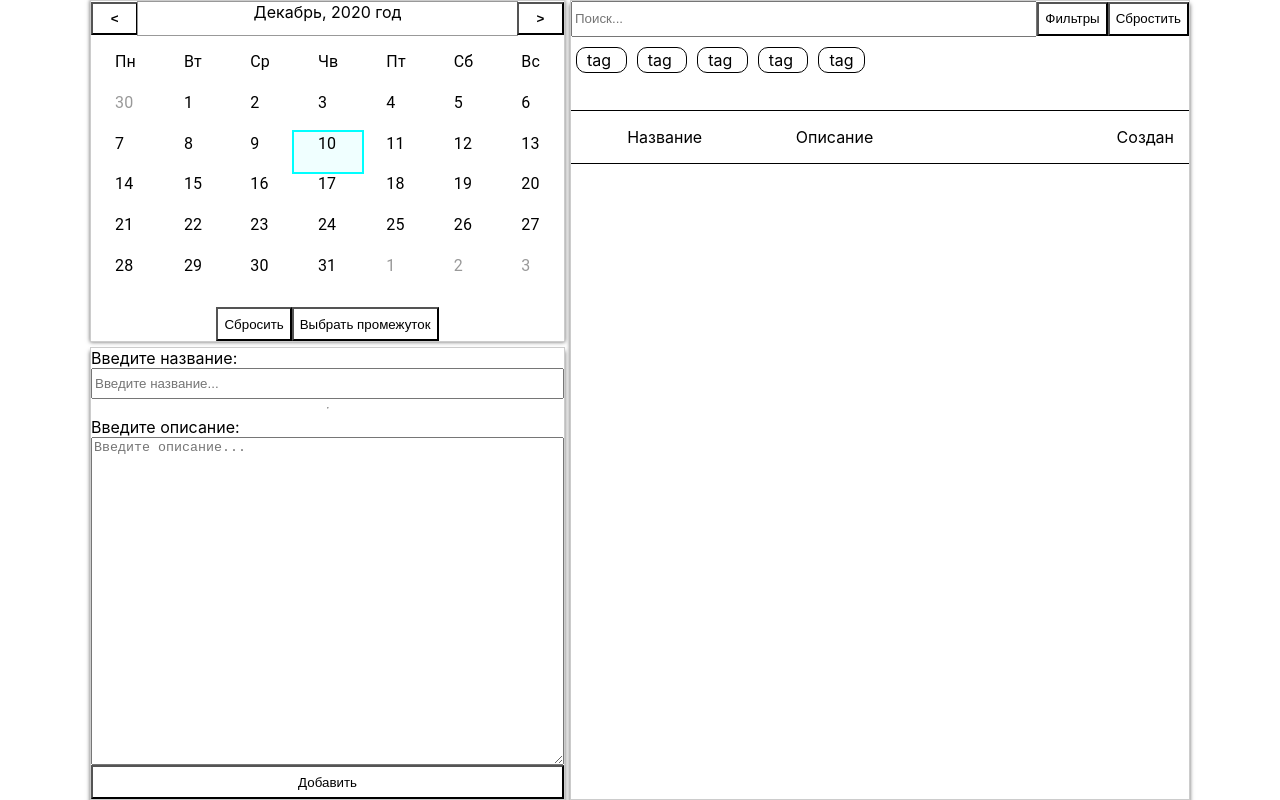
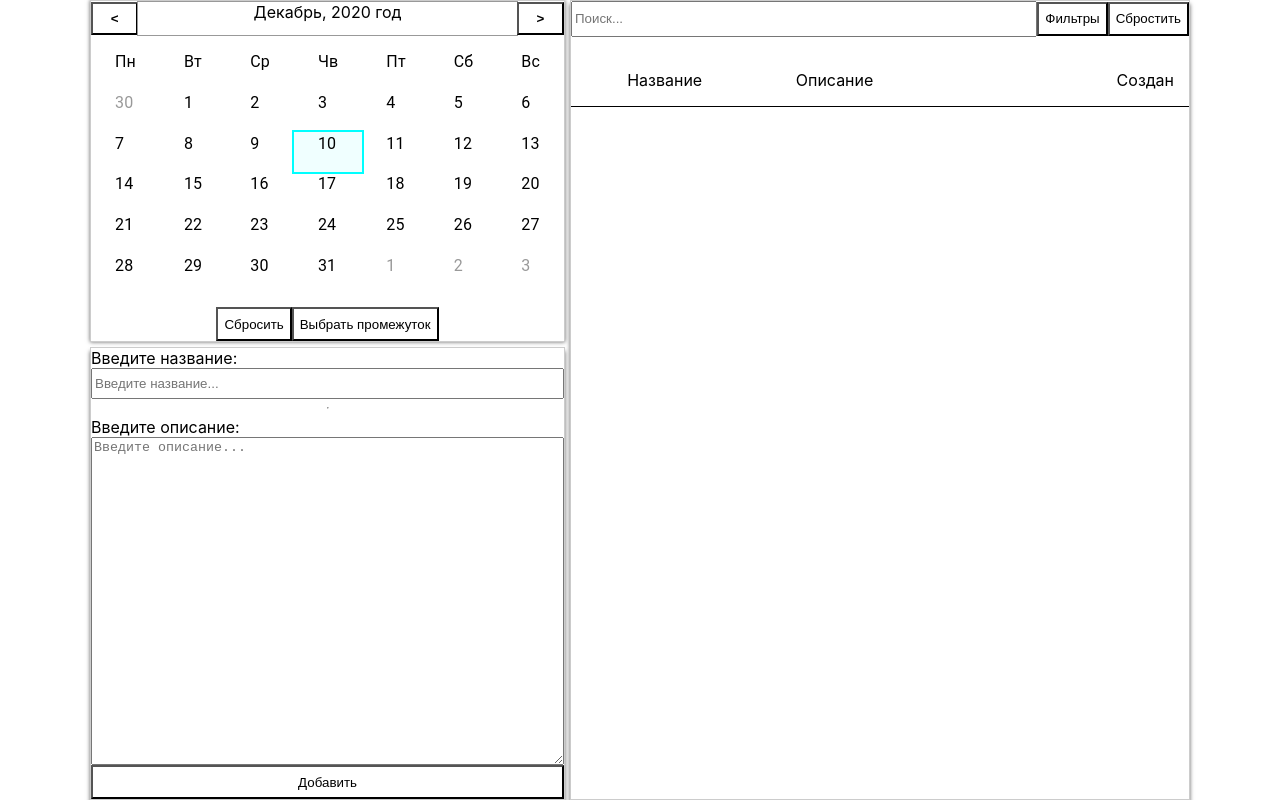
Before and after one commit to PotashinAndrey/To-Do-Calendar, a React (Create React App) app: page / in a window 1280 px wide. Built offline with nearby package versions, Linux system fonts and the light colour scheme.

Commit message:
Убраны теги

```diff
--- a/src/modules/Contexts/FilterNotesContext.jsx
+++ b/src/modules/Contexts/FilterNotesContext.jsx
@@ -11,6 +11,7 @@ const filterNotesReducer = (state, action = initialFilterNotesState) => {
   if (action.notes) {
     const data = { filterNotes: action.notes };
 
+    // console.log(data);
     return data;
   }
 
--- a/src/modules/toDoList/ToDoList.css
+++ b/src/modules/toDoList/ToDoList.css
@@ -2,5 +2,5 @@
   border: 1px solid #ccc;
   box-shadow: 0 4px 4px 0 #666;
   display: grid;
-  grid-template-rows: 1fr 1fr 14fr;
+  grid-template-rows: 1fr 14fr;
 }
--- a/src/modules/toDoList/ToDoList.jsx
+++ b/src/modules/toDoList/ToDoList.jsx
@@ -1,7 +1,7 @@
 import React, { useEffect } from 'react';
 import './ToDoList.css';
 import Search from './toDoComponents/Search.jsx'
-import Tags from './toDoComponents/Tags.jsx'
+// import Tags from './toDoComponents/Tags.jsx'
 import NoteList from './NoteList/NoteList.jsx';
 import ListHeader from './toDoComponents/Listheader.jsx';
 import useNotesContext from '../Contexts/NotesContext.jsx';
@@ -26,7 +26,7 @@ export default function ToDoList() {
   return (
     <div className={gridClasses.join(' ')}>
       <Search />
-      <Tags />
+      {/* <Tags /> */}
       <NoteList
         list={filterNotesState.filterNotes}
         onClick={note => currentNoteDispatch({ currentNote: note })}
--- a/src/modules/toDoList/toDoComponents/Tag.jsx
+++ b/src/modules/toDoList/toDoComponents/Tag.jsx
@@ -1,9 +1,17 @@
-import React from 'react'
+import React, { useState } from 'react'
+import useFiltersContext from '../../Contexts/FiltersContext.jsx';
 import './Tag.css';
 
-export default function Tag() {
+export default function Tag({ name, filter, color }) {
+  const { filtersState, filtersDispatch } = useFiltersContext();
+
+  const [filters, setFilters] = useState(filter);
 
   return (
-    <span className="tag"> tag </span>
+    <span
+      className="tag"
+      onClick={() => filtersDispatch({filters: filters})}
+      style={{ background: color }}
+    >{name}</span>
   )
 }
--- a/src/modules/toDoList/toDoComponents/Tags.jsx
+++ b/src/modules/toDoList/toDoComponents/Tags.jsx
@@ -6,11 +6,45 @@ export default function Tags() {
 
   return (
     <div className="tags">
-      <Tag />
-      <Tag />
-      <Tag />
-      <Tag />
-      <Tag />
+      <Tag
+        name={"заметки"}
+        filter={{
+          cost: undefined,
+          date: undefined,
+          priority: undefined,
+          state: undefined,
+          creationTime: undefined
+        }}
+        color={'#e00'}
+      />
+      <Tag
+        name={"Покупи"}
+        filter={{
+
+        }}
+        color={'#0e0'}
+      />
+      <Tag
+        name={"События"}
+        filter={{
+
+        }}
+        color={'#0ee'}
+      />
+      <Tag
+        name={"Ежедневние"}
+        filter={{
+
+        }}
+        color={'#ee0'}
+      />
+      <Tag
+        name={"Дела"}
+        filter={{
+
+        }}
+        color={'#e0e'}
+      />
     </div>
   )
 }
```
Also changed, not shown: 1 other file (tests, documents, lock files or other folders).
